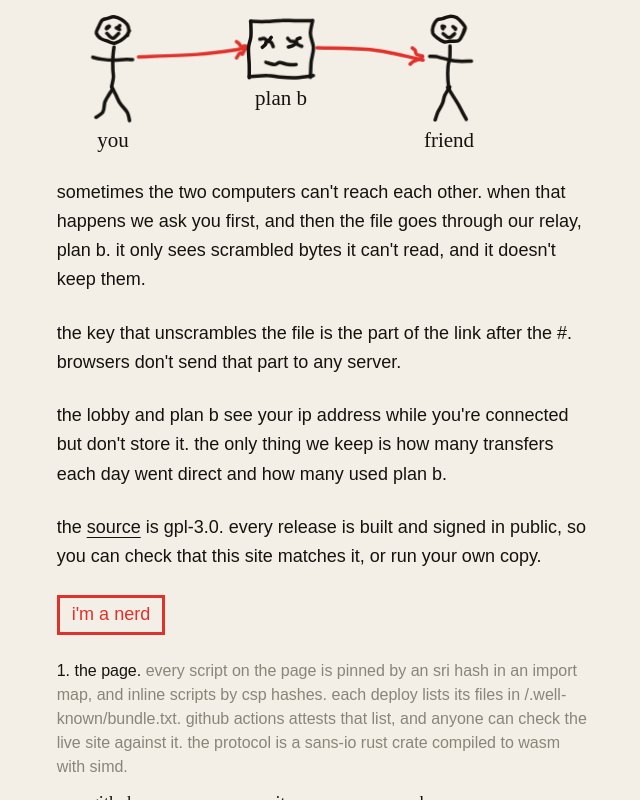
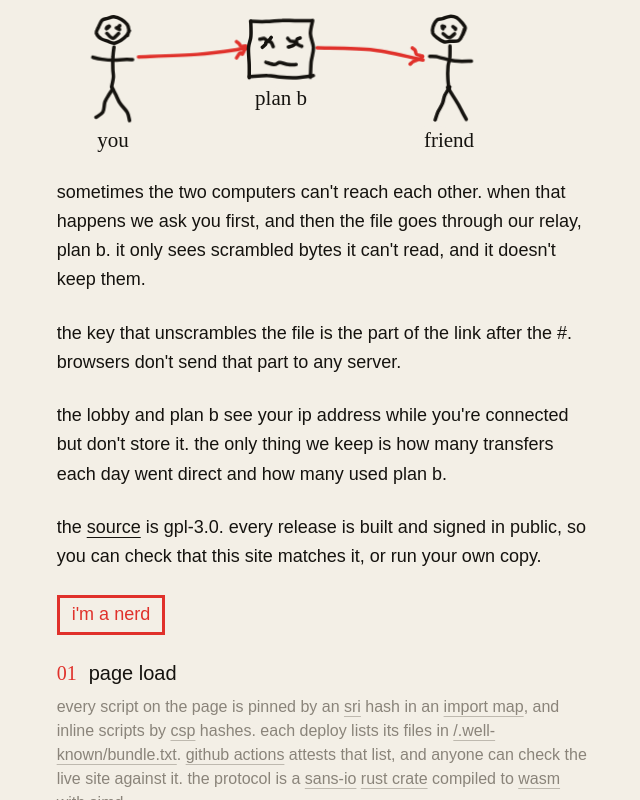
Before and after one commit to Z1xus/uploadnt, a SvelteKit app in the folder web/: page /rest in a window 1280 px wide. Both pictures are taken after a click on the heading "i'm a nerd". Shown: the part 873-1673 px from the top of the page, without its empty margins (317-957 px from the left). Built offline with nearby package versions, Linux system fonts and the light colour scheme; a web font is replaced by a local one.

Commit message:
feat(web): links in the nerd section

```diff
--- a/web/src/routes/rest/+page.svelte
+++ b/web/src/routes/rest/+page.svelte
@@ -6,11 +6,52 @@
 	const SOURCE = 'https://github.com/Z1xus/uploadnt';
 	const stats = import.meta.env.PUBLIC_IMPACTITE;
 	const link = 'underline underline-offset-4';
-	const term = 'text-ink';
+
+	const refs: Record<string, string> = {
+		sri: 'https://developer.mozilla.org/en-US/docs/Web/Security/Subresource_Integrity',
+		'import map': 'https://developer.mozilla.org/en-US/docs/Web/HTML/Element/script/type/importmap',
+		csp: 'https://developer.mozilla.org/en-US/docs/Web/HTTP/CSP',
+		'/.well-known/bundle.txt': '/.well-known/bundle.txt',
+		'github actions': 'https://github.com/actions/attest-build-provenance',
+		'sans-io': 'https://sans-io.readthedocs.io/',
+		'rust crate': `${SOURCE}/tree/main/crates/uploadnt-core`,
+		wasm: 'https://webassembly.org/',
+		simd: 'https://github.com/WebAssembly/simd',
+		base32: 'https://datatracker.ietf.org/doc/html/rfc4648#section-6',
+		'hkdf-sha256': 'https://datatracker.ietf.org/doc/html/rfc5869',
+		websocket: 'https://developer.mozilla.org/en-US/docs/Web/API/WebSockets_API',
+		spake2: 'https://datatracker.ietf.org/doc/html/rfc9382',
+		ed25519: 'https://datatracker.ietf.org/doc/html/rfc8032',
+		webrtc: 'https://developer.mozilla.org/en-US/docs/Web/API/WebRTC_API',
+		ice: 'https://datatracker.ietf.org/doc/html/rfc8445',
+		'data channels': 'https://developer.mozilla.org/en-US/docs/Web/API/RTCDataChannel',
+		stun: 'https://datatracker.ietf.org/doc/html/rfc8489',
+		turn: 'https://datatracker.ietf.org/doc/html/rfc8656',
+		blake3: 'https://github.com/BLAKE3-team/BLAKE3',
+		postcard: 'https://github.com/jamesmunns/postcard',
+		'chacha20-poly1305': 'https://datatracker.ietf.org/doc/html/rfc8439',
+		opfs: 'https://developer.mozilla.org/en-US/docs/Web/API/File_System_API/Origin_private_file_system'
+	};
+	const terms = new RegExp(
+		`(?<![\\w-])(${Object.keys(refs)
+			.sort((a, b) => b.length - a.length)
+			.map((t) => t.replace(/[.*+?^${}()|[\]\\/]/g, '\\$&'))
+			.join('|')})(?![\\w-])`
+	);
+
+	// splits text so the first mention of each term in a paragraph becomes a link
+	function linked(text: string) {
+		const seen = new Set<string>();
+		return text.split(terms).map((part, i) => {
+			const first = i % 2 === 1 && !seen.has(part);
+			seen.add(part);
+			return { part, href: first ? refs[part] : undefined };
+		});
+	}
 
 	const nerd: { title: string; text: string; lanes: string[]; steps: Step[] }[] = [
 		{
-			title: 'the page',
+			title: 'page load',
 			text: 'every script on the page is pinned by an sri hash in an import map, and inline scripts by csp hashes. each deploy lists its files in /.well-known/bundle.txt. github actions attests that list, and anyone can check the live site against it. the protocol is a sans-io rust crate compiled to wasm with simd.',
 			lanes: ['github', 'site', 'browser'],
 			steps: [
@@ -20,7 +61,7 @@
 			]
 		},
 		{
-			title: 'the link',
+			title: 'link',
 			text: "the sender's browser makes a secret of 128 random bits and puts it in the link after the #, written as base32. you send the link yourself, however you like.",
 			lanes: ['sender', 'receiver'],
 			steps: [
@@ -29,7 +70,7 @@
 			]
 		},
 		{
-			title: 'the lobby',
+			title: 'lobby',
 			text: 'both browsers open a websocket to the lobby and send a mailbox id derived from the secret with hkdf-sha256. the secret itself never leaves the browser. the lobby holds each mailbox in memory, with room for two sockets, and stores nothing. when both browsers are in, it tells them.',
 			lanes: ['sender', 'lobby', 'receiver'],
 			steps: [
@@ -40,7 +81,7 @@
 			]
 		},
 		{
-			title: 'the handshake',
+			title: 'handshake',
 			text: "through the lobby, the browsers run spake2 over ed25519 with the secret as the password. these messages don't reveal the secret to the lobby. hkdf-sha256 then derives one key for each direction and one for signalling. with a wrong link, the first frame fails to decrypt.",
 			lanes: ['sender', 'lobby', 'receiver'],
 			steps: [
@@ -60,7 +101,7 @@
 			]
 		},
 		{
-			title: 'the connection',
+			title: 'connection',
 			text: 'the browsers open 4 negotiated webrtc data channels and stripe the data across them, with backpressure at 4 mib. ice first tries direct paths with stun only. if nothing connects within 5 seconds, the receiver is asked, and turn is added only if they agree. turn relays the same encrypted frames.',
 			lanes: ['sender', 'plan b', 'receiver'],
 			steps: [
@@ -70,7 +111,7 @@
 			]
 		},
 		{
-			title: 'the manifest',
+			title: 'manifest',
 			text: 'the sender splits each file into 1 mib chunks and hashes each chunk with blake3. the first frames carry the file names, sizes and chunk hashes, and the receiver checks each chunk against them as it arrives.',
 			lanes: ['sender', 'receiver'],
 			steps: [
@@ -79,7 +120,7 @@
 			]
 		},
 		{
-			title: 'the transfer',
+			title: 'transfer',
 			text: "the receiver asks for chunks, with a window that grows from 4 to 32 chunks, and the sender sends each chunk as 64 kib pieces. every frame is encoded with postcard and sealed with chacha20-poly1305. it carries its 64-bit counter as the nonce, because frames on different channels arrive out of order. if a chunk's hash is wrong, the receiver asks for it again.",
 			lanes: ['sender', 'receiver'],
 			steps: [
@@ -159,8 +200,17 @@
 		>
 		<ol class="mt-6 space-y-8 text-base text-graphite">
 			{#each nerd as n, i}
-				<li>
-					<p><span class={term}>{i + 1}. {n.title}.</span> {n.text}</p>
+				<li id={n.title.replaceAll(' ', '-')} class="scroll-mt-8">
+					<h3>
+						<a href="#{n.title.replaceAll(' ', '-')}" class="flex items-baseline gap-3 text-xl text-ink"
+							><span class="font-fine text-marker">{String(i + 1).padStart(2, '0')}</span>{n.title}</a
+						>
+					</h3>
+					<p class="mt-2">
+						{#each linked(n.text) as t}{#if t.href}<a href={t.href} class="{link} decoration-graphite/50"
+									>{t.part}</a
+								>{:else}{t.part}{/if}{/each}
+					</p>
 					<Sequence lanes={n.lanes} steps={n.steps} seed={i * 97 + 5} />
 				</li>
 			{/each}
```
